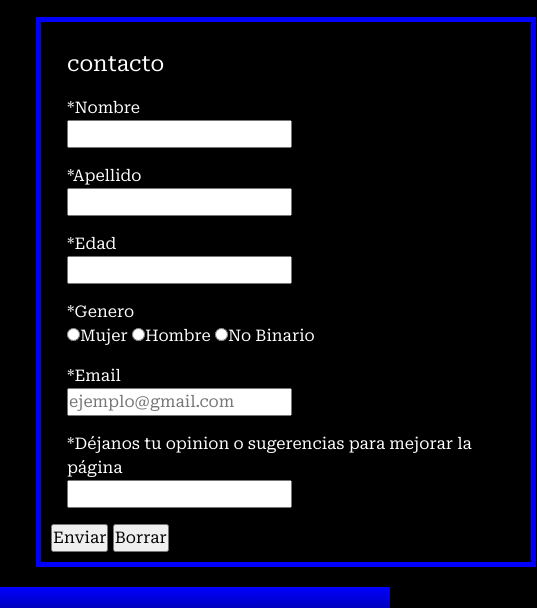
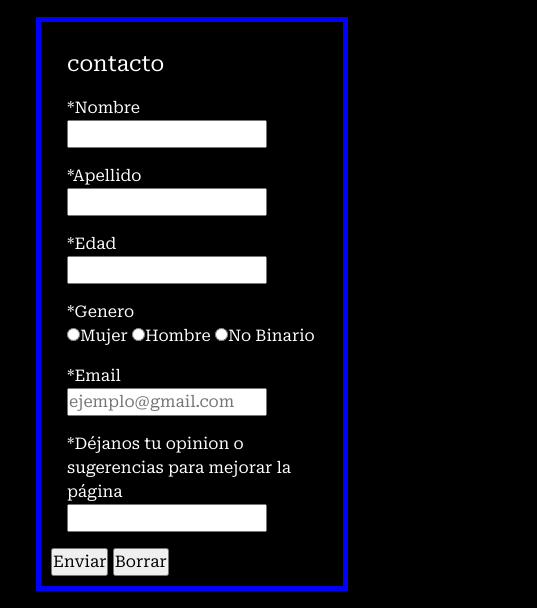
Before and after one commit to MartinMatarrese/STAR-WARS-FANS, a website: page pages/contacto.html in a window 390 px wide. Shown: the part 193-801 px from the top of the page, 537 px wide, since content can reach past the window. Drawn offline with nearby package versions, Linux system fonts and the light colour scheme.

Commit message:
corregi contacto en media quarries

```diff
--- a/scss/_media.scss
+++ b/scss/_media.scss
@@ -119,6 +119,15 @@
               "serie8"
               "serie9";
         }
+        .formulario{
+            width: 80vw;
+        }
+        .texto{
+            width: 200px;
+        }
+        .opinion{
+            width: 200px;
+        }
     }
 }
 @media screen and (max-width: 320px){
@@ -142,16 +151,11 @@
             font-size: 15px;
         }
     }
+
+    footer{
+        width: 100vw;
+    }
     h3{
         font-size: 15px;
     }
-    footer{
-        width: 100vw;
-    }
-    .texto{
-        width: 200px;
-    }
-    .opinion{
-        width: 200px;
-    }
 }
```
Also changed, not shown: css/estilo.css, 1 other file.
